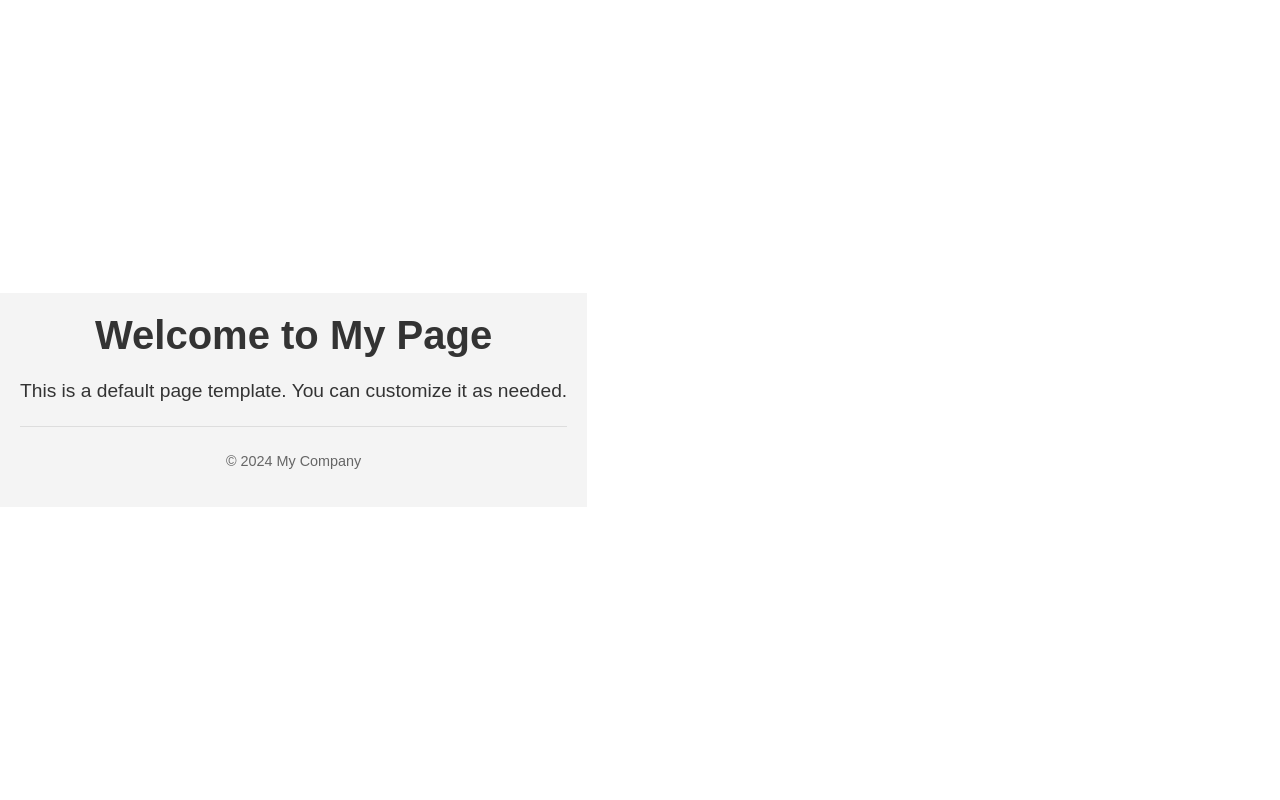
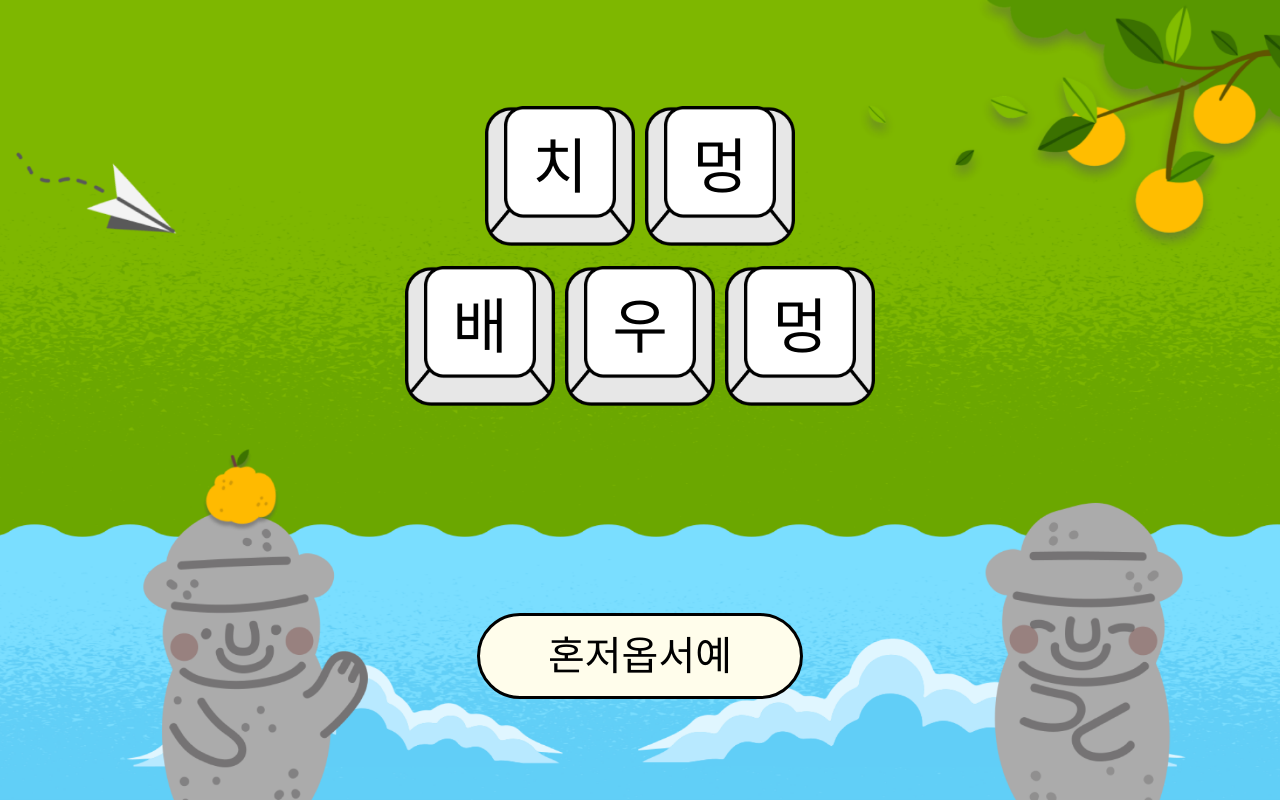
Before and after one commit to sambonghada/chi-mung-fe, a React (Vite) app: page / in a window 1280 px wide. Built offline with nearby package versions, Linux system fonts and the light colour scheme.

Commit message:
:sparkles: Feat : 랜딩페이지 기본 레이아웃 작성

```diff
--- a/src/pages/LandingPage.jsx
+++ b/src/pages/LandingPage.jsx
@@ -1,55 +1,72 @@
 import React from 'react';
+import BackgroundImage from '../assets/chi-mung-bg.png';
+import Shortbtn from '../assets/Shortbtn.png';
 
-// You can replace 'PageComponent' with the name of your component
 const LandingPage = () => {
     return (
         <div style={styles.container}>
-            <header style={styles.header}>
-                <h1 style={styles.title}>Welcome to My Page</h1>
-            </header>
-            <main style={styles.main}>
-                <p style={styles.text}>
-                    This is a default page template. You can customize it as needed.
-                </p>
-            </main>
-            <footer style={styles.footer}>
-                <p style={styles.footerText}>© 2024 My Company</p>
-            </footer>
+            <div style={styles.logo_container}>
+                <div style={styles.logo}><p style={styles.logo_text}>배</p></div>
+                <div style={styles.logo}><p style={styles.logo_text}>우</p></div>
+                <div style={styles.logo}><p style={styles.logo_text}>멍</p></div>
+                <div style={styles.logo}><p style={styles.logo_text}>치</p></div>
+                <div style={styles.logo}><p style={styles.logo_text}>멍</p></div>
+            </div>
+            <div style={styles.btn}>혼저옵서예</div>
         </div>
     );
 };
 
-// Styles (optional, replace with your preferred styling method)
 const styles = {
     container: {
-        fontFamily: 'Arial, sans-serif',
-        color: '#333',
-        padding: '20px',
+        width: '100vw',
+        height: '100vh',
+        display: 'flex',
+        flexDirection: 'column',
+        justifyContent: 'space-around',
+        alignItems: 'center',
+        backgroundImage: `url(${BackgroundImage})`,
+        backgroundSize: 'cover',
+        overflow: 'hidden',
+    },
+    logo_container: {
+        display: 'flex',
+        flexDirection: 'row',
+        flexWrap: 'wrap-reverse',
+        width: '550px',
+        justifyContent: 'center',
+        alignItems: 'center',
+        gap: '10px',
+    },
+    logo: {
+        backgroundImage: `url(${Shortbtn})`,
+        width: '150px',
+        height: '150px',
+        display: 'flex',
+        justifyContent: 'center',
+        alignItems: 'center',
+        backgroundSize: 'contain',
+        backgroundRepeat: 'no-repeat',
+        backgroundPosition: 'center center',
+    },
+    logo_text: {
+      fontSize: '60px',
+      fontWeight: '900',
+      color: 'black',
+      marginBottom: '80px',
+    },
+    btn:{
+        justifySelf: 'flex-end',
+        border: '#000000 solid 3px',
+        padding: '10px',
+        borderRadius: '50px',
+        width: '300px',
+        height: 'include',
         textAlign: 'center',
-        backgroundColor: '#f4f4f4',
+        fontSize: '40px',
+        backgroundColor: '#fffdeb',
+        color: '#000000',
     },
-    header: {
-        marginBottom: '20px',
-    },
-    title: {
-        fontSize: '2.5em',
-        margin: 0,
-    },
-    main: {
-        margin: '20px 0',
-    },
-    text: {
-        fontSize: '1.2em',
-    },
-    footer: {
-        marginTop: '20px',
-        borderTop: '1px solid #ddd',
-        paddingTop: '10px',
-    },
-    footerText: {
-        fontSize: '0.9em',
-        color: '#666',
-    },
-};
+}
 
 export default LandingPage;
```
